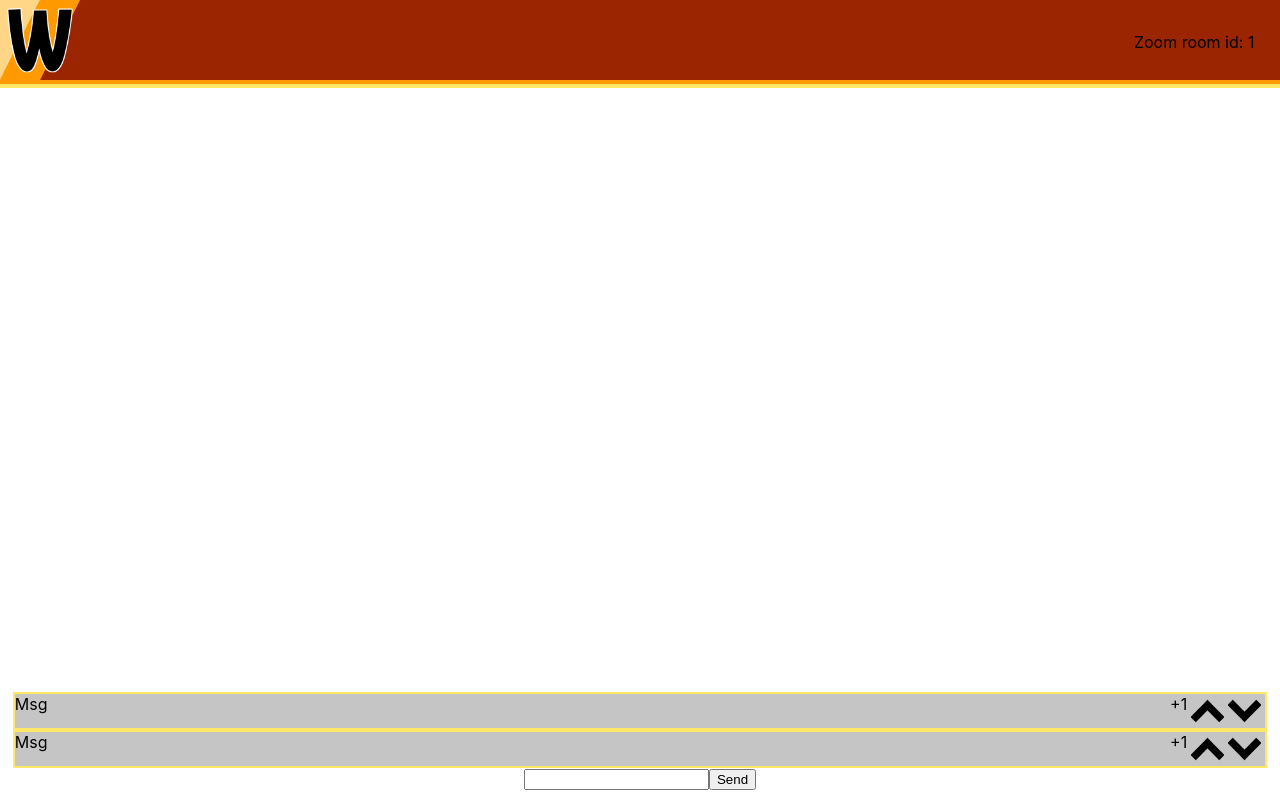
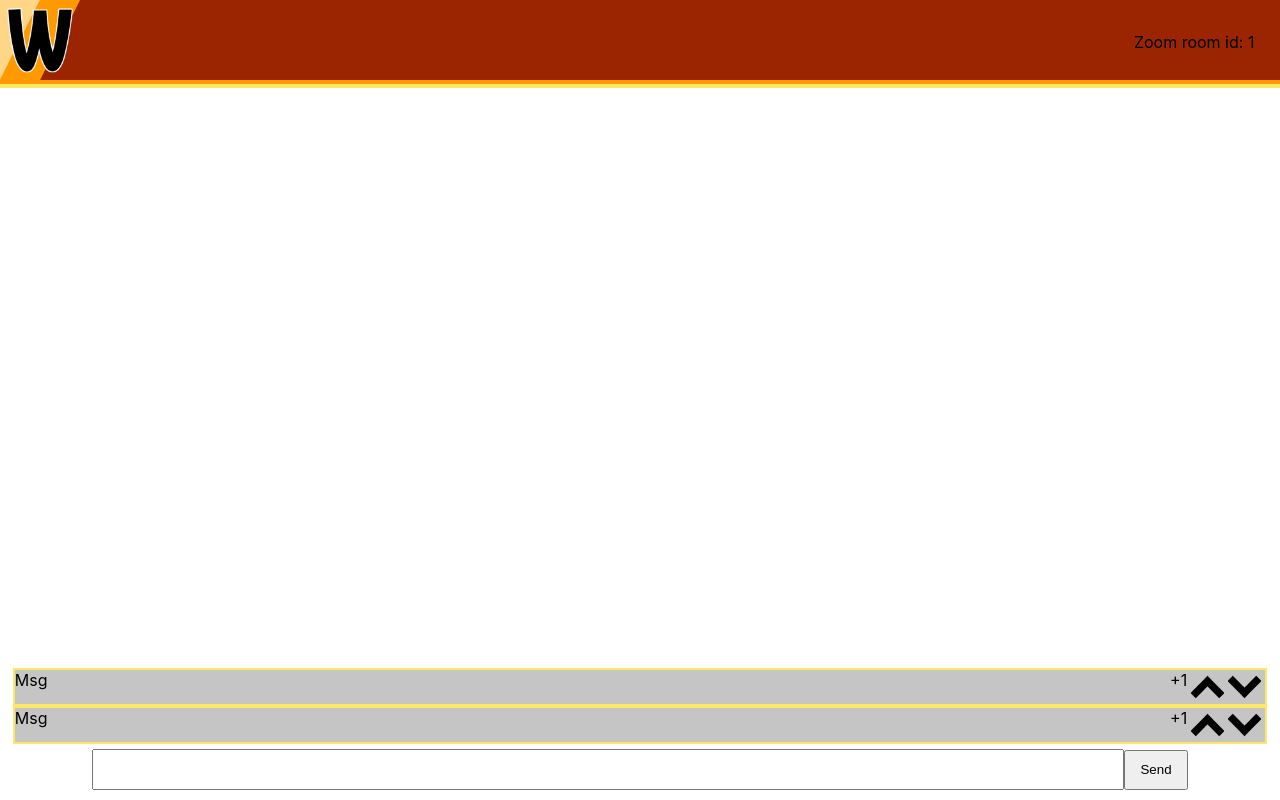
Before and after one commit to RapidKebab/ProjectWobble, a React (Create React App) app in the folder wobbl/: page /zoom/1 in a window 1280 px wide. Built offline with nearby package versions, Linux system fonts and the light colour scheme; no server answers.

Commit message:
stuff idk

```diff
--- a/wobbl/src/page/ZoomRoom/ZoomRoom.css
+++ b/wobbl/src/page/ZoomRoom/ZoomRoom.css
@@ -10,3 +10,13 @@
     width: 20%;
     text-align: right;
 }
+.messagebox{
+    width: 80%;
+    height: 35px;
+    margin-top: 5px;
+}
+.messagesender{
+    width: 5%;
+    height: 40px;
+    margin-top: 5px;
+}
--- a/wobbl/src/page/ZoomRoom/ZoomRoom.js
+++ b/wobbl/src/page/ZoomRoom/ZoomRoom.js
@@ -25,8 +25,8 @@ function ZoomRoom() {
       <div className="id">Zoom room id: {roomId}</div>
       <div className="messaging">
       <Messages chat={chat} />
-      <input type="text" />
-      <button>Send</button>
+      <input className="messagebox" type="text" />
+      <button className="messagesender">Send</button>
       </div>
     </>
   );
```
